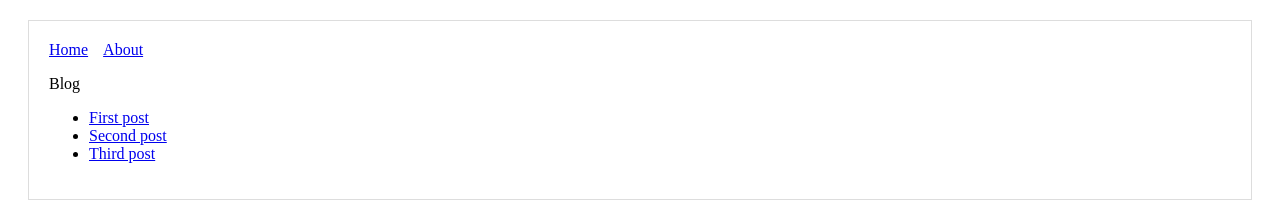
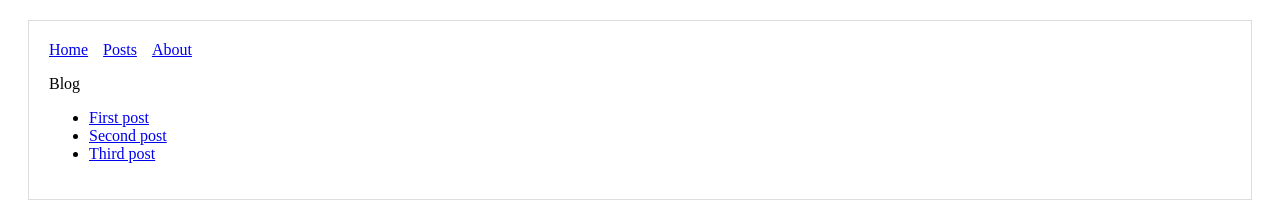
Before and after one commit to NikolasMelui/nextjs-test, a Next.js app: page / in a window 1280 px wide. Shown: the top 201 px of the page. Built offline with nearby package versions, Linux system fonts and the light colour scheme.

Commit message:
Add Posts page to the Header comopnent

```diff
--- a/components/Header.js
+++ b/components/Header.js
@@ -9,6 +9,9 @@ const Header = () => (
     <Link href="/">
       <a style={linkStyle}>Home</a>
     </Link>
+    <Link href="/posts">
+      <a style={linkStyle}>Posts</a>
+    </Link>
     <Link href="/about">
       <a style={linkStyle}>About</a>
     </Link>
```
